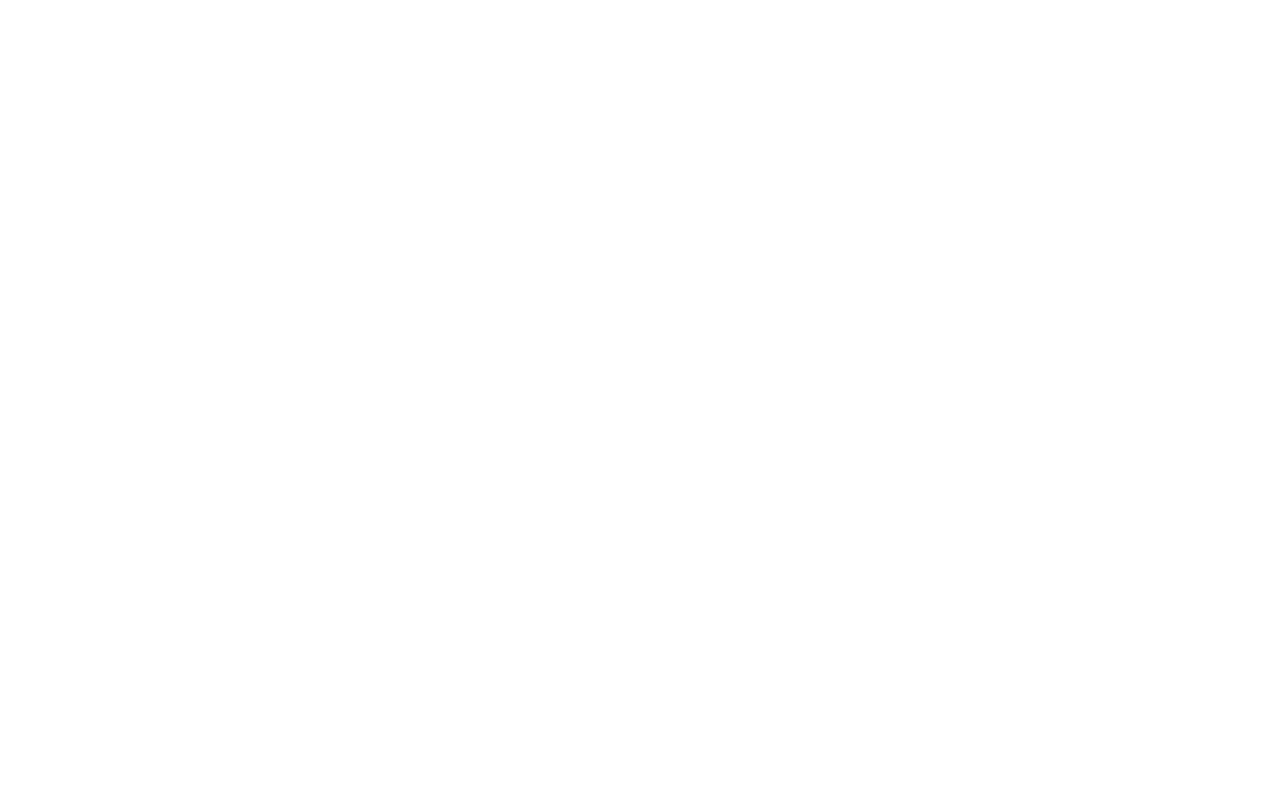
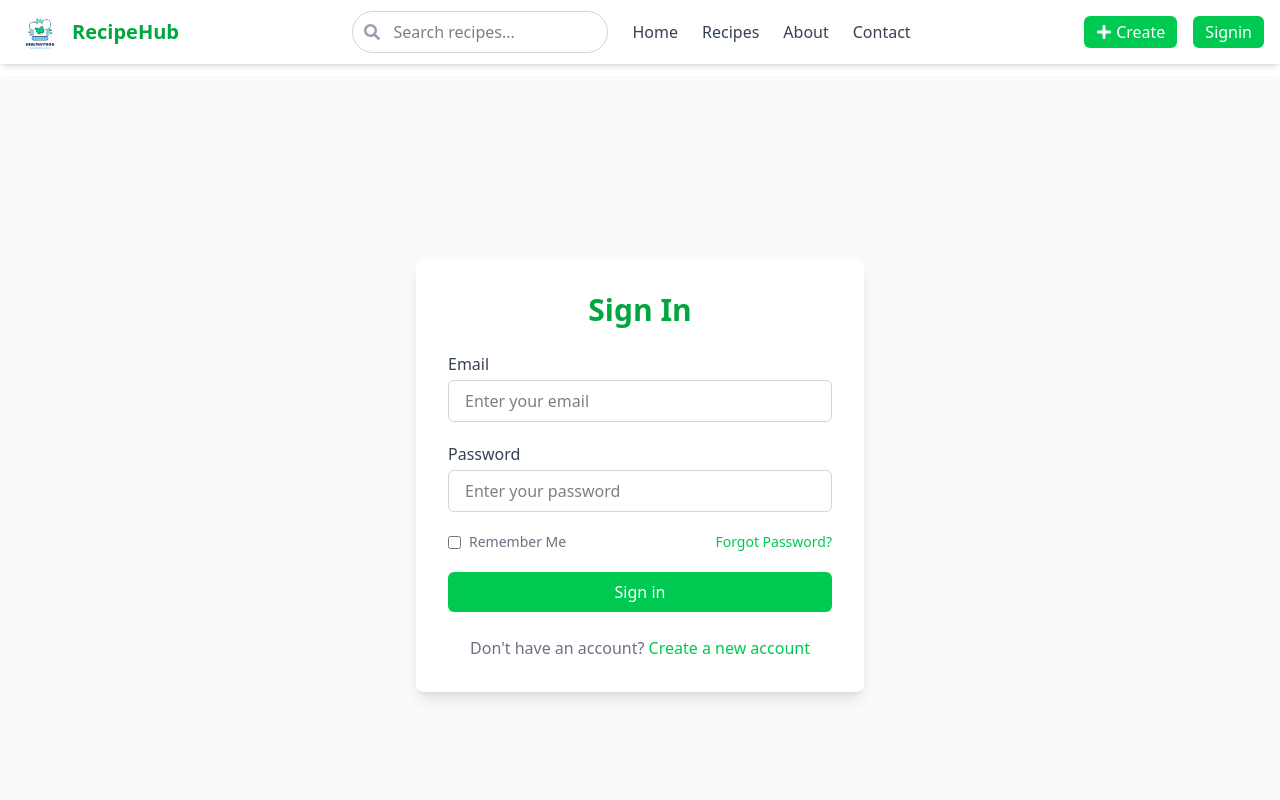
Before and after one commit to swechhyamaharjan/RecipeSharingWebApp, a React app in the folder frontend/: page /signin in a window 1280 px wide. Before the commit this address had no page. Shown: the top 800 px of the page. Built offline with nearby package versions, Linux system fonts and the light colour scheme; the HTML template or start-up script is replaced by a standard one.

Commit message:
Added user login and logout

```diff
--- a/frontend/package.json
+++ b/frontend/package.json
@@ -18,6 +18,7 @@
     "react-icons": "^5.5.0",
     "react-redux": "^9.2.0",
     "react-router": "^7.11.0",
+    "react-toastify": "^11.0.5",
     "tailwindcss": "^4.1.18"
   },
   "devDependencies": {
--- a/frontend/src/App.jsx
+++ b/frontend/src/App.jsx
@@ -1,6 +1,8 @@
 import { Outlet } from 'react-router'
 import Header from './components/Header'
 import Footer from './components/Footer'
+import { ToastContainer } from "react-toastify";
+import "react-toastify/dist/ReactToastify.css"
 
 
 function App() {
@@ -11,17 +13,9 @@
       <Outlet/>
      </main>
      <Footer />
+     <ToastContainer />
     </>
   )
 }
 
 export default App
-
-
-
-//For toastify
-
-// import { ToastContainer } from "react-toastify"
-// import "react-toastify/dist/ReactToastify.css";
-
-      // <ToastContainer/>
--- a/frontend/src/components/Header.jsx
+++ b/frontend/src/components/Header.jsx
@@ -1,12 +1,33 @@
-import { NavLink } from "react-router"; // <-- use NavLink
+import { NavLink } from "react-router";
 import { FaPlus, FaUserCircle, FaSearch } from "react-icons/fa";
 import logo from "../assets/logo.jpg";
+import { useSelector, useDispatch } from "react-redux"
+import { removeCredentails } from "../slices/authSlice";
+import { useLogoutMutation } from "../slices/userapiSlice";
+import { toast } from "react-toastify";
+import { useNavigate } from "react-router";
+
 
 const Header = () => {
+  const { userInfo } = useSelector((state) => state.auth);
+  const [logout] = useLogoutMutation();
+  const dispatch = useDispatch();
+  const navigate = useNavigate();
+
+  const logoutHandler = async()=>{
+    try {
+      await logout().unwrap();
+      dispatch(removeCredentails())
+      navigate("/")
+    } catch (error) {
+      toast.error(error?.data?.error)
+    }
+  }
+
   return (
     <header className="bg-white shadow-md sticky top-0 z-50">
       <div className="max-w-7xl mx-auto px-4 py-3 flex items-center justify-between h-16">
-        {/* Left: Logo & Brand */}
+        {/*Logo & Brand */}
         <NavLink to="/" className="flex items-center gap-2">
           <img src={logo} alt="logo" className="h-12 w-12 object-contain" />
           <span className="text-xl font-bold text-green-600">RecipeHub</span>
@@ -35,8 +56,7 @@
               key={link.name}
               to={link.path}
               className={({ isActive }) =>
-                `font-medium text-gray-700 hover:text-orange-600 ${
-                  isActive ? "text-orange-600 font-bold" : ""
+                `font-medium text-gray-700 hover:text-orange-600 ${isActive ? "text-orange-600 font-bold" : ""
                 }`
               }
             >
@@ -54,9 +74,45 @@
             <FaPlus />
             <span>Create</span>
           </NavLink>
-          <NavLink to="/profile">
-            <FaUserCircle className="text-2xl text-gray-700 hover:text-gray-900" />
-          </NavLink>
+          {!userInfo ? (
+            <NavLink to="/signin">
+              <button className="bg-green-500 text-white px-3 py-1 rounded-md hover:bg-green-600">
+                Signin
+              </button>
+            </NavLink>
+          ) : (
+            <div className="relative group">
+              <div className="flex items-center gap-2">
+                <FaUserCircle className="text-2xl text-gray-700 hover:text-gray-900 cursor-pointer" />
+                <span className="text-sm text-gray-700">
+                  {userInfo.fullname}
+                </span>
+              </div>
+
+              <div className="absolute right-0 mt-2 w-44 bg-white border rounded-md shadow-lg opacity-0 invisible group-hover:opacity-100 group-hover:visible
+                   transition-all duration-200 z-50" >
+                <NavLink
+                  to="/profile"
+                  className="block px-4 py-2 text-sm text-gray-700 hover:bg-gray-100" >
+                  Profile
+                </NavLink>
+
+                <NavLink
+                  to="/bookmarks"
+                  className="block px-4 py-2 text-sm text-gray-700 hover:bg-gray-100">
+                  Bookmarks
+                </NavLink>
+
+                <hr className="my-1" />
+
+                <button onClick={logoutHandler}
+                  className="w-full text-left px-4 py-2 text-sm text-red-500 hover:bg-gray-100">
+                  Logout
+                </button>
+              </div>
+            </div>
+          )
+          }
         </div>
       </div>
     </header>
--- a/frontend/src/main.jsx
+++ b/frontend/src/main.jsx
@@ -10,6 +10,7 @@
 import About from './pages/About.jsx'
 import Contact from './pages/Contact.jsx'
 import CreateRecipe from './pages/CreateRecipe.jsx'
+import Signin from './pages/Signin.jsx'
 
 
 createRoot(document.getElementById('root')).render(
@@ -23,6 +24,7 @@
         <Route path='recipes' element={<RecipesPage/>}></Route>
         <Route path='recipe/:id' element={<Recipe/>}></Route>
         <Route path='create-recipe' element={<CreateRecipe/>}></Route>
+        <Route path='signin' element={<Signin/>}></Route>
       </Route>
     </Routes>
   </BrowserRouter>
--- /dev/null
+++ b/frontend/src/pages/Signin.jsx
@@ -0,0 +1,81 @@
+import React from 'react'
+import { useEffect, useState } from 'react'
+import { useSelector, useDispatch } from 'react-redux'
+import { useLoginMutation } from '../slices/userapiSlice'
+import { setCredentials } from '../slices/authSlice'
+import { toast } from 'react-toastify'
+import {useNavigate} from "react-router"
+
+const Signin = () => {
+  const [email, setEmail] = useState("");
+  const [password, setPassword] = useState("");
+
+  const [login, {isLoading}] = useLoginMutation();
+  const navigate = useNavigate();
+  const dispatch = useDispatch();
+
+  const submitHandler = async(e)=>{
+   e.preventDefault();
+   try {
+     const res = await login({email, password}).unwrap();
+     dispatch(setCredentials(res.user));
+     navigate("/")
+   } catch (error) {
+    toast.error(error?.data?.error || error?.error)
+   }
+
+
+  }
+  return (
+    <div className="min-h-screen flex items-center justify-center bg-gray-50 px-4">
+      <div className="w-full max-w-md bg-white shadow-lg rounded-lg p-8">
+        <h2 className="text-3xl font-bold text-center text-green-600 mb-6">
+          Sign In
+        </h2>
+
+        <form className="space-y-5" onSubmit={submitHandler}>
+          <div>
+            <label className="block text-gray-700 font-medium mb-1">
+              Email
+            </label>
+            <input
+              type="email"
+              placeholder="Enter your email"
+              className="w-full px-4 py-2 border border-gray-300 rounded-md focus:outline-none focus:ring-2 focus:ring-green-500"
+              onChange={(e) => setEmail(e.target.value)}
+            />
+          </div>
+          <div>
+            <label className='block text-gray-700 font-medium mb-1'>
+              Password
+            </label>
+            <input
+              type='password'
+              placeholder='Enter your password'
+              className='w-full px-4 py-2 border border-gray-300 rounded-md focus:outline-none focus:ring-2 focus:ring-green-500'
+              onChange={(e) => setPassword(e.target.value)}/>
+          </div>
+
+          <div className='flex items-center justify-between text-sm'>
+            <label className='flex items-center gap-2 text-gray-500'>
+              <input type="checkbox" className='accent-green-500' />
+              Remember Me
+            </label>
+            <a href="#" className='text-green-500 hover:underline'>Forgot Password?</a>
+          </div>
+
+          <button type='submit'
+            className='w-full bg-green-500 text-white py-2 rounded-md hover:bg-green-600'>
+            Sign in
+          </button>
+        </form>
+
+      <p className='text-center text-gray-500 mt-6'>Don't have an account? {" "}
+        <a href="/register" className='text-green-500 hover:underline'>Create a new account</a>
+      </p>
+      </div>
+    </div>
+  )
+}
+
+export default Signin
--- a/frontend/src/slices/userapiSlice.js
+++ b/frontend/src/slices/userapiSlice.js
@@ -13,7 +13,7 @@
     logout: builder.mutation({
       query: ()=> ({
         url: `${USER_URL}/logout`,
-        method: POST
+        method: "POST"
       })
     }),
     signup: builder.mutation({
```
Also changed, not shown: 1 other file (tests, documents, lock files or other folders).
